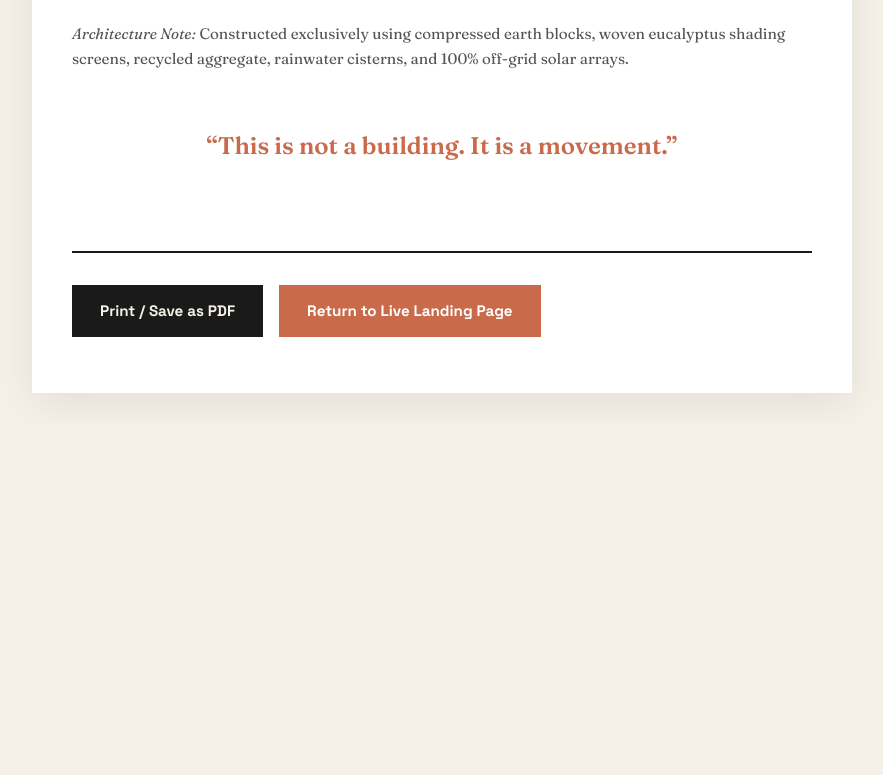
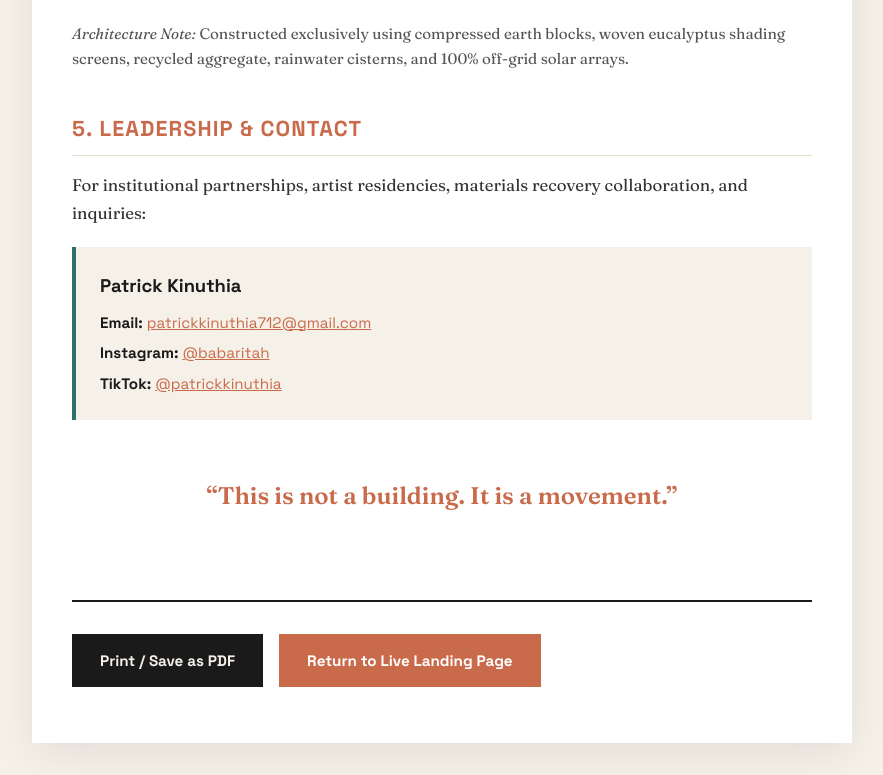
Before and after one commit to erick2elite/African-art-village, a plain HTML site: page vision-document.html in a window 1280 px wide. Shown: the part 2249-3024 px from the top of the page, without its empty margins (198-1081 px from the left). Before the commit the page ends 2674 px from the top, so only its background shows below. Drawn offline with Linux system fonts and the light colour scheme.

Commit message:
Complete release: African Art Village landing page, photo system & docs

```diff
--- a/styles.css
+++ b/styles.css
@@ -1236,6 +1236,7 @@ select:focus-visible {
 
 .social-links {
   display: flex;
+  flex-wrap: wrap;
   gap: 1rem;
 }
 
--- a/vision-document.html
+++ b/vision-document.html
@@ -248,6 +248,23 @@
       <em>Architecture Note:</em> Constructed exclusively using compressed earth blocks, woven eucalyptus shading screens, recycled aggregate, rainwater cisterns, and 100% off-grid solar arrays.
     </p>
 
+    <h2>5. Leadership & Contact</h2>
+    <p>
+      For institutional partnerships, artist residencies, materials recovery collaboration, and inquiries:
+    </p>
+    <div style="background: var(--offwhite); padding: 1.5rem; border-left: 4px solid var(--teal); margin: 1.25rem 0; font-family: 'Space Grotesk', sans-serif;">
+      <div style="font-size: 1.15rem; font-weight: 700; color: var(--base); margin-bottom: 0.5rem;">Patrick Kinuthia</div>
+      <div style="font-size: 0.95rem; margin-bottom: 0.35rem;">
+        <strong>Email:</strong> <a href="mailto:patrickkinuthia712@gmail.com" style="color: var(--terracotta); text-decoration: underline;">patrickkinuthia712@gmail.com</a>
+      </div>
+      <div style="font-size: 0.95rem; margin-bottom: 0.35rem;">
+        <strong>Instagram:</strong> <a href="https://www.instagram.com/babaritah" target="_blank" rel="noopener noreferrer" style="color: var(--terracotta); text-decoration: underline;">@babaritah</a>
+      </div>
+      <div style="font-size: 0.95rem;">
+        <strong>TikTok:</strong> <a href="https://www.tiktok.com/@patrickkinuthia" target="_blank" rel="noopener noreferrer" style="color: var(--terracotta); text-decoration: underline;">@patrickkinuthia</a>
+      </div>
+    </div>
+
     <div class="callout-quote">
       “This is not a building. It is a movement.”
     </div>
```
Also changed, not shown: original-photography/site-monumental-stone-wall.jpg (added), 3 other files.
